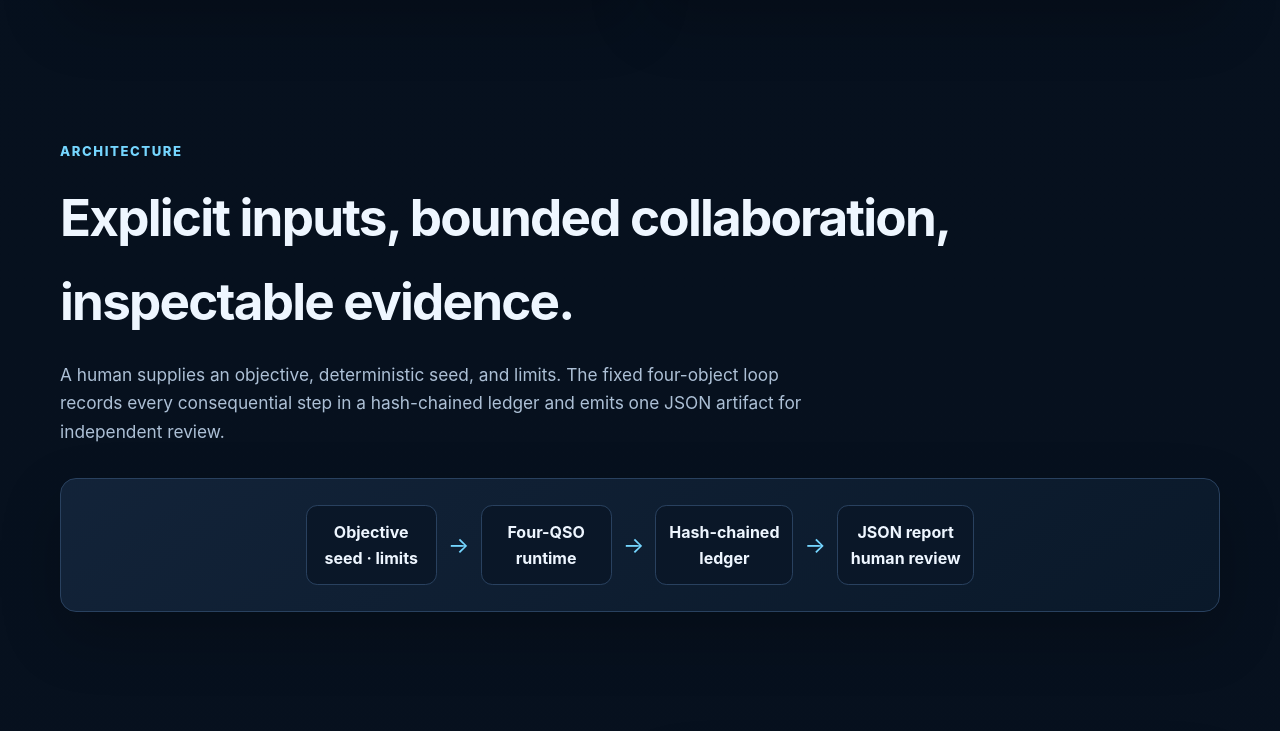
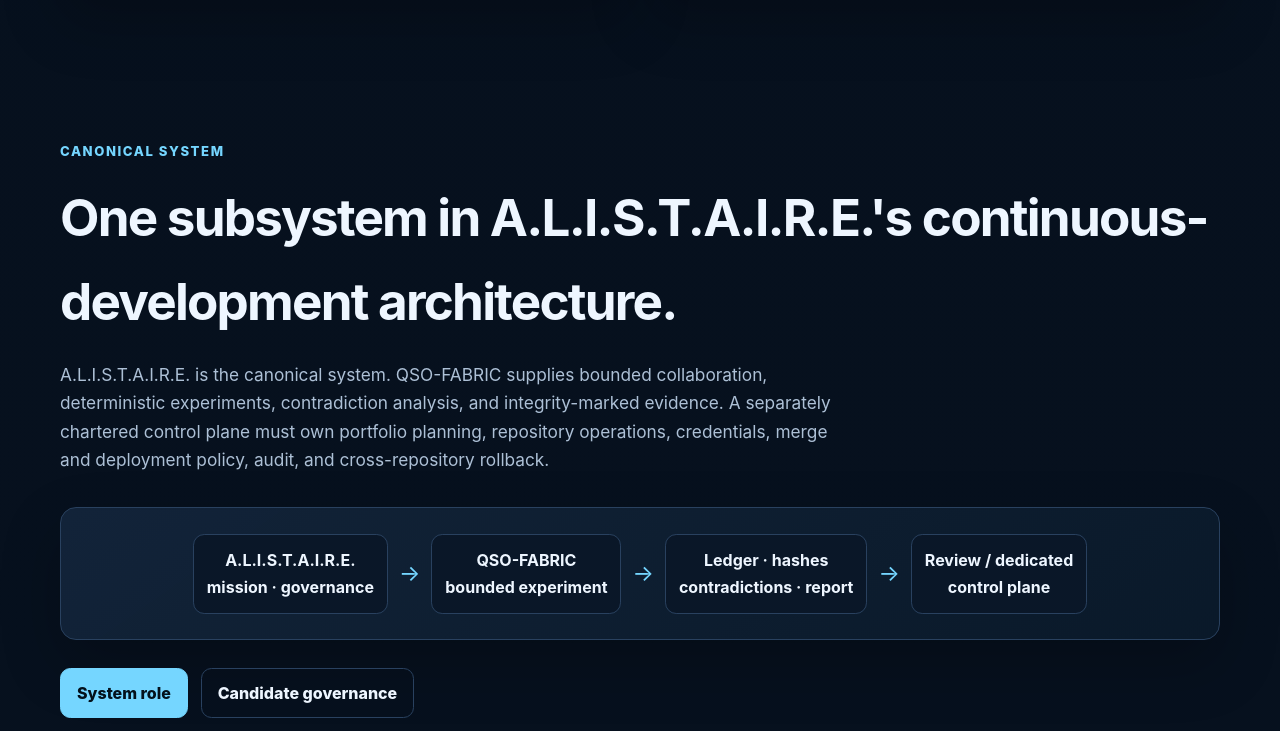
Before and after one commit to aevespers2/QSO-FABRIC, a plain HTML site: page docs/index.html in a window 1280 px wide. Shown: the part 1669-2400 px from the top of the page. Drawn offline with Linux system fonts and the light colour scheme.

Commit message:
docs: align Pages overview with canonical system role

```diff
--- a/docs/index.html
+++ b/docs/index.html
@@ -3,7 +3,7 @@
 <head>
   <meta charset="utf-8">
   <meta name="viewport" content="width=device-width, initial-scale=1">
-  <meta name="description" content="QSO-FABRIC is a bounded deterministic four-QSO integration harness for Atlas, Nova, Orion, and Lyra.">
+  <meta name="description" content="QSO-FABRIC is the bounded deterministic collaboration and evidence subsystem for A.L.I.S.T.A.I.R.E., coordinating Atlas, Nova, Orion, and Lyra.">
   <title>QSO-FABRIC · Bounded Four-QSO Research Harness</title>
   <style>
     :root {
@@ -49,10 +49,7 @@
     .skip-link:focus { left: 1rem; }
 
     header, main, footer { width: min(var(--max), calc(100% - 2rem)); margin-inline: auto; }
-
-    header {
-      padding: 1.25rem 0 4rem;
-    }
+    header { padding: 1.25rem 0 4rem; }
 
     nav {
       display: flex;
@@ -206,6 +203,7 @@
     <nav aria-label="Primary navigation">
       <a class="brand" href="#top">QSO-FABRIC</a>
       <div class="nav-links">
+        <a href="#alistaire">A.L.I.S.T.A.I.R.E.</a>
         <a href="#architecture">Architecture</a>
         <a href="#safety">Safety</a>
         <a href="#onboarding">Onboarding</a>
@@ -217,7 +215,7 @@
       <div>
         <p class="eyebrow">Deterministic · bounded · reviewable</p>
         <h1>Four perspectives. One verifiable run.</h1>
-        <p class="lead">QSO-FABRIC coordinates Atlas, Nova, Orion, and Lyra inside a finite research harness. It records ordered events, state freeze hashes, bounded messages, and final proposals without granting the objects shell, network, credential, wallet, or repository authority.</p>
+        <p class="lead">QSO-FABRIC coordinates Atlas, Nova, Orion, and Lyra inside a finite research harness. It records ordered events, state freeze hashes, bounded messages, and final proposals without granting the objects shell, network, credential, wallet, deployment, or repository authority.</p>
         <div class="actions">
           <a class="button" href="#onboarding">Run the baseline</a>
           <a class="button secondary" href="https://github.com/aevespers2/QSO-FABRIC">View repository</a>
@@ -261,6 +259,25 @@
       </div>
     </section>
 
+    <section id="alistaire" aria-labelledby="alistaire-heading">
+      <p class="eyebrow">Canonical system</p>
+      <h2 id="alistaire-heading">One subsystem in A.L.I.S.T.A.I.R.E.'s continuous-development architecture.</h2>
+      <p class="section-intro">A.L.I.S.T.A.I.R.E. is the canonical system. QSO-FABRIC supplies bounded collaboration, deterministic experiments, contradiction analysis, and integrity-marked evidence. A separately chartered control plane must own portfolio planning, repository operations, credentials, merge and deployment policy, audit, and cross-repository rollback.</p>
+      <div class="diagram" role="img" aria-label="A.L.I.S.T.A.I.R.E. supplies approved objectives to QSO-FABRIC, which produces evidence for review and a separate development control plane">
+        <div class="node">A.L.I.S.T.A.I.R.E.<br>mission · governance</div>
+        <div class="arrow" aria-hidden="true">→</div>
+        <div class="node">QSO-FABRIC<br>bounded experiment</div>
+        <div class="arrow" aria-hidden="true">→</div>
+        <div class="node">Ledger · hashes<br>contradictions · report</div>
+        <div class="arrow" aria-hidden="true">→</div>
+        <div class="node">Review / dedicated<br>control plane</div>
+      </div>
+      <div class="actions">
+        <a class="button" href="ALISTAIRE_ROLE.md">System role</a>
+        <a class="button secondary" href="CANDIDATE_GOVERNANCE.md">Candidate governance</a>
+      </div>
+    </section>
+
     <section id="architecture" aria-labelledby="architecture-heading">
       <p class="eyebrow">Architecture</p>
       <h2 id="architecture-heading">Explicit inputs, bounded collaboration, inspectable evidence.</h2>
@@ -290,11 +307,11 @@
             <li>Unrestricted network access or external learning</li>
             <li>Credentials, secrets, wallets, or payment settlement</li>
             <li>Repository writes or cross-repository mutation</li>
-            <li>Self-modification or production orchestration</li>
+            <li>Merge, release, deployment, or self-governance</li>
           </ul>
         </div>
       </div>
-      <p class="notice">The current ledger and freeze hashes are candidate integrity mechanisms. They require versioned contracts, adversarial fixtures, and reproducibility evidence before they should be treated as stable interchange formats.</p>
+      <p class="notice">The current ledger and freeze hashes are candidate integrity mechanisms. They require versioned contracts, adversarial fixtures, and reproducibility evidence before they should be treated as stable interchange formats. Open pull requests remain candidates until explicitly reconciled and accepted.</p>
     </section>
 
     <section id="onboarding" aria-labelledby="onboarding-heading">
@@ -321,7 +338,7 @@ shasum -a 256 artifacts/p0-baseline.json</code></pre>
   </main>
 
   <footer>
-    <p>QSO-FABRIC documentation describes the current candidate runtime and required verification boundaries. It does not claim sentience, physical quantum execution, production readiness, or accepted release status.</p>
+    <p>QSO-FABRIC documentation describes the current candidate runtime and required verification boundaries. It does not claim sentience, physical quantum execution, production readiness, autonomous portfolio authority, or accepted release status.</p>
   </footer>
 </body>
 </html>
```
